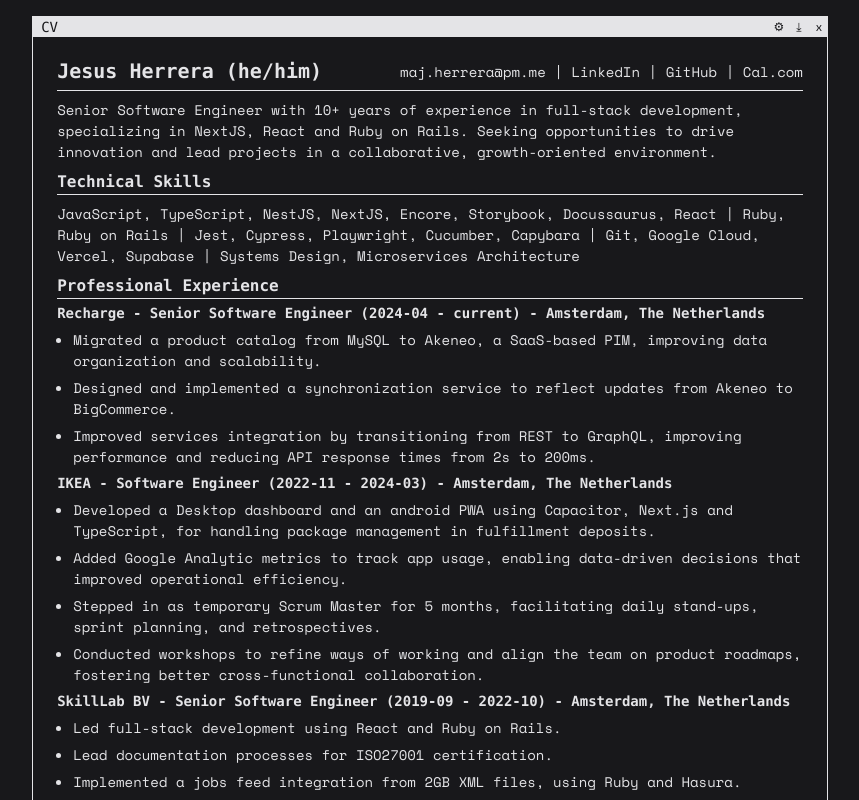
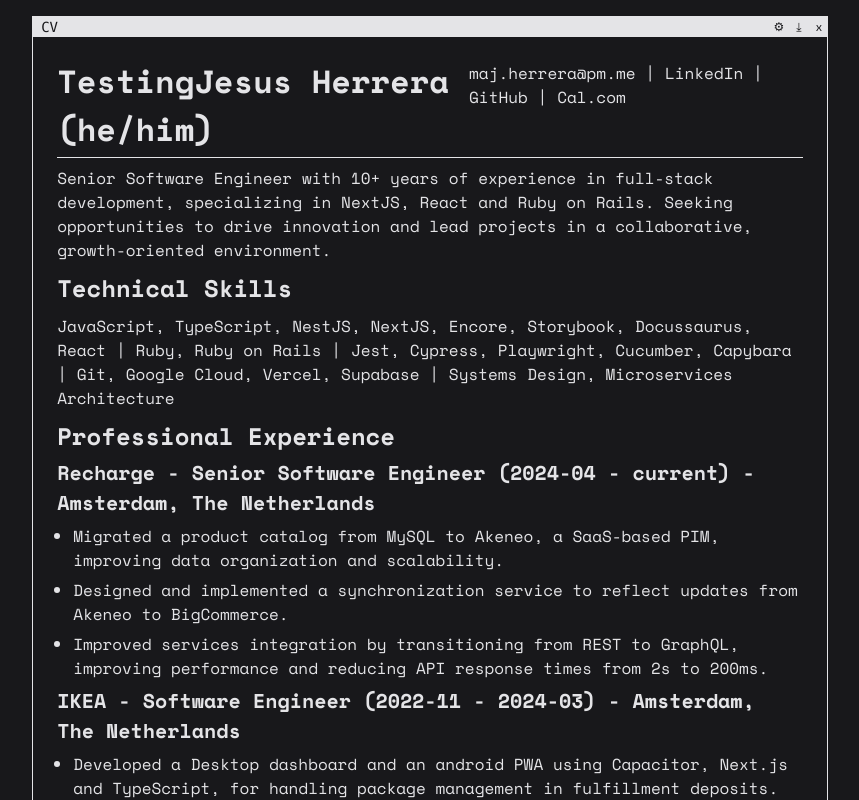
Before and after one commit to trueshizus/shizus, a Next.js app: page / in a window 1280 px wide. Shown: the top 800 px of the page, without its empty margins (210-1069 px from the left). Built offline with nearby package versions, Linux system fonts and the light colour scheme.

Commit message:
Implement interactive CV with dynamic font styling and MDX components

```diff
--- a/app/layout.tsx
+++ b/app/layout.tsx
@@ -1,8 +1,8 @@
-import { FontProvider } from "@/contexts/font-context";
 import { Analytics } from "@vercel/analytics/react";
 import { SpeedInsights } from "@vercel/speed-insights/next";
 import "katex/dist/katex.min.css";
 import type { Metadata } from "next";
+import { Space_Mono } from "next/font/google";
 import "./globals.css";
 
 export const metadata: Metadata = {
@@ -10,21 +10,23 @@ export const metadata: Metadata = {
   description: "Whatever it was on my head that day.",
 };
 
+const spaceMono = Space_Mono({
+  subsets: ["latin"],
+  weight: ["400", "700"],
+});
+
 export default function RootLayout({
   children,
 }: Readonly<{
   children: React.ReactNode;
 }>) {
   return (
-    <html lang="en">
-      <FontProvider>
-        <body className="h-screen bg-zinc-900 min-w-[400px] w-full">
-          {children}
-
-          <Analytics />
-          <SpeedInsights />
-        </body>
-      </FontProvider>
+    <html lang="en" className={spaceMono.className}>
+      <body className="h-screen bg-zinc-900 min-w-[400px] w-full ">
+        {children}
+        <Analytics />
+        <SpeedInsights />
+      </body>
     </html>
   );
 }
--- a/app/page.tsx
+++ b/app/page.tsx
@@ -1,10 +1,16 @@
+"use client";
+
 import ActionIcon from "@/components/action-icon";
+import InteractiveCV from "@/components/interactive-cv";
 import Terminal from "@/components/terminal";
-import CV from "@/public/cv.mdx";
-
+import { FontProvider } from "@/contexts/font-context";
 export default function Home() {
   return (
-    <main id="portal-root" className="h-full py-4 px-2 grid place-items-center">
+    <FontProvider>
+      <main
+        id="portal-root"
+        className={`h-full py-4 px-2 grid place-items-center `}
+      >
         <Terminal
           title="CV"
           actions={
@@ -15,10 +21,9 @@ export default function Home() {
             </>
           }
         >
-        <article className="md:h-[297mm] md:w-[210mm] px-6 py-4">
-          <CV />
-        </article>
+          <InteractiveCV />
         </Terminal>
       </main>
+    </FontProvider>
   );
 }
--- /dev/null
+++ b/components/cv-mdx-components.tsx
@@ -0,0 +1,93 @@
+"use client";
+
+import { useFont } from "@/contexts/font-context";
+import type { MDXComponents } from "mdx/types";
+import React from "react";
+
+type MDXComponentProps = {
+  children: React.ReactNode;
+};
+
+// Text components
+const Paragraph = ({ children }: MDXComponentProps) => {
+  const { fontSizes, currentFont } = useFont();
+  return (
+    <p
+      className={`my-2 leading-normal ${currentFont.className}`}
+      style={{ fontSize: `${fontSizes.p}px` }}
+    >
+      {children}
+    </p>
+  );
+};
+
+const InlineCode = ({ children }: MDXComponentProps) => <b>{children}</b>;
+
+// Heading components
+const H1 = ({ children }: MDXComponentProps) => {
+  const { fontSizes, currentFont } = useFont();
+  return (
+    <h1
+      className={`font-mono font-bold my-1 ${currentFont.className}`}
+      style={{ fontSize: `${fontSizes.h1}px` }}
+    >
+      <span className="text-zinc-200">Testing</span>
+      {children}
+    </h1>
+  );
+};
+
+const H2 = ({ children }: MDXComponentProps) => {
+  const { fontSizes, currentFont } = useFont();
+  return (
+    <h2
+      className={`font-mono font-bold my-1 ${currentFont.className}`}
+      style={{ fontSize: `${fontSizes.h2}px` }}
+    >
+      {children}
+    </h2>
+  );
+};
+
+const H3 = ({ children }: MDXComponentProps) => {
+  const { fontSizes, currentFont } = useFont();
+  return (
+    <h3
+      className={`font-mono font-bold my-1 text-left ${currentFont.className}`}
+      style={{ fontSize: `${fontSizes.h3}px` }}
+    >
+      {children}
+    </h3>
+  );
+};
+
+// List components
+const UnorderedList = ({ children }: MDXComponentProps) => (
+  <ul className="list-disc ml-4">{children}</ul>
+);
+
+const OrderedList = ({ children }: MDXComponentProps) => (
+  <ol className="list-decimal ml-2">{children}</ol>
+);
+
+const ListItem = ({ children }: MDXComponentProps) => {
+  const { fontSizes, currentFont } = useFont();
+  return (
+    <li
+      className={`my-1.5 leading-normal ${currentFont.className}`}
+      style={{ fontSize: `${fontSizes.li}px` }}
+    >
+      {children}
+    </li>
+  );
+};
+
+export const cvMdxComponents: MDXComponents = {
+  h1: H1,
+  h2: H2,
+  h3: H3,
+  p: Paragraph,
+  ol: OrderedList,
+  li: ListItem,
+  layout: ({ children }: MDXComponentProps) => <article>{children}</article>,
+};
--- /dev/null
+++ b/components/interactive-cv.tsx
@@ -0,0 +1,13 @@
+import { useFont } from "@/contexts/font-context";
+import CV from "@/public/cv.mdx";
+import { cvMdxComponents } from "./cv-mdx-components";
+export default function InteractiveCV() {
+  const { currentFont } = useFont();
+  return (
+    <article
+      className={`md:h-[297mm] md:w-[210mm] px-6 py-4 ${currentFont.className}`}
+    >
+      <CV components={cvMdxComponents} />
+    </article>
+  );
+}
--- a/components/terminal.tsx
+++ b/components/terminal.tsx
@@ -1,6 +1,5 @@
 "use client";
 
-import { useFont } from "@/contexts/font-context";
 import { useRef } from "react";
 import Draggable from "react-draggable";
 
@@ -16,13 +15,12 @@ type Props = {
 export default function Terminal({
   children,
   title,
-  className,
+  className = "",
   actions,
   defaultPosition,
   handleClass = "handle",
 }: Props) {
   const nodeRef = useRef<HTMLDivElement>(null);
-  const { currentFont } = useFont();
 
   return (
     <Draggable
@@ -30,10 +28,7 @@ export default function Terminal({
       nodeRef={nodeRef as React.RefObject<HTMLElement>}
       defaultPosition={defaultPosition}
     >
-      <div
-        ref={nodeRef}
-        className={`text-zinc-200 bg-zinc-900 ${currentFont.className}`}
-      >
+      <div ref={nodeRef} className={`text-zinc-200 bg-zinc-900 `}>
         <div className="border border-zinc-200 max-w-4xl">
           <div className="flex items-center justify-between bg-zinc-200">
             <p
--- a/components/text-styler.tsx
+++ b/components/text-styler.tsx
@@ -1,8 +1,18 @@
 import { Slider } from "@/components/ui/slider";
 import { Tabs, TabsContent, TabsList, TabsTrigger } from "@/components/ui/tabs";
+import { useFont } from "@/contexts/font-context";
 import { AlignLeft, Heading1, Heading2, Heading3, List } from "lucide-react";
 
 export default function TextStyler() {
+  const { fontSizes, setFontSize } = useFont();
+
+  const handleSliderChange = (
+    value: number[],
+    element: keyof typeof fontSizes
+  ) => {
+    setFontSize(element, value[0]);
+  };
+
   return (
     <div className="space-y-6">
       {/* Text Style Tabs */}
@@ -29,19 +39,49 @@ export default function TextStyler() {
           </TabsTrigger>
         </TabsList>
         <TabsContent value="h1" className="mt-4">
-          <Slider defaultValue={[32]} max={72} step={1} className="w-full" />
+          <Slider
+            value={[fontSizes.h1]}
+            onValueChange={(value) => handleSliderChange(value, "h1")}
+            max={72}
+            step={1}
+            className="w-full"
+          />
         </TabsContent>
         <TabsContent value="h2" className="mt-4">
-          <Slider defaultValue={[24]} max={64} step={1} className="w-full" />
+          <Slider
+            value={[fontSizes.h2]}
+            onValueChange={(value) => handleSliderChange(value, "h2")}
+            max={64}
+            step={1}
+            className="w-full"
+          />
         </TabsContent>
         <TabsContent value="h3" className="mt-4">
-          <Slider defaultValue={[20]} max={56} step={1} className="w-full" />
+          <Slider
+            value={[fontSizes.h3]}
+            onValueChange={(value) => handleSliderChange(value, "h3")}
+            max={56}
+            step={1}
+            className="w-full"
+          />
         </TabsContent>
         <TabsContent value="p" className="mt-4">
-          <Slider defaultValue={[16]} max={48} step={1} className="w-full" />
+          <Slider
+            value={[fontSizes.p]}
+            onValueChange={(value) => handleSliderChange(value, "p")}
+            max={48}
+            step={1}
+            className="w-full"
+          />
         </TabsContent>
         <TabsContent value="li" className="mt-4">
-          <Slider defaultValue={[16]} max={48} step={1} className="w-full" />
+          <Slider
+            value={[fontSizes.li]}
+            onValueChange={(value) => handleSliderChange(value, "li")}
+            max={48}
+            step={1}
+            className="w-full"
+          />
         </TabsContent>
       </Tabs>
     </div>
--- a/contexts/font-context.tsx
+++ b/contexts/font-context.tsx
@@ -1,4 +1,5 @@
 "use client";
+import { createContext, ReactNode, useContext, useState } from "react";
 
 import {
   IBM_Plex_Serif,
@@ -7,7 +8,6 @@ import {
   Source_Sans_3,
   Space_Mono,
 } from "next/font/google";
-import { createContext, ReactNode, useContext, useState } from "react";
 
 const spaceMono = Space_Mono({
   subsets: ["latin"],
@@ -42,10 +42,28 @@ export const fonts = {
   "Indie Flower": indieFlower,
 } as const;
 
+type FontSizes = {
+  h1: number;
+  h2: number;
+  h3: number;
+  p: number;
+  li: number;
+};
+
 type FontContextType = {
   selectedFont: keyof typeof fonts;
   setSelectedFont: (font: keyof typeof fonts) => void;
   currentFont: (typeof fonts)[keyof typeof fonts];
+  fontSizes: FontSizes;
+  setFontSize: (element: keyof FontSizes, size: number) => void;
+};
+
+const defaultFontSizes: FontSizes = {
+  h1: 32,
+  h2: 24,
+  h3: 20,
+  p: 16,
+  li: 16,
 };
 
 const FontContext = createContext<FontContextType | undefined>(undefined);
@@ -53,6 +71,14 @@ const FontContext = createContext<FontContextType | undefined>(undefined);
 export function FontProvider({ children }: { children: ReactNode }) {
   const [selectedFont, setSelectedFont] =
     useState<keyof typeof fonts>("Space Mono");
+  const [fontSizes, setFontSizes] = useState<FontSizes>(defaultFontSizes);
+
+  const setFontSize = (element: keyof FontSizes, size: number) => {
+    setFontSizes((prev) => ({
+      ...prev,
+      [element]: size,
+    }));
+  };
 
   return (
     <FontContext.Provider
@@ -60,6 +86,8 @@ export function FontProvider({ children }: { children: ReactNode }) {
         selectedFont,
         setSelectedFont,
         currentFont: fonts[selectedFont],
+        fontSizes,
+        setFontSize,
       }}
     >
       {children}
```
Lines whose indentation alone changed are shown as unchanged.
